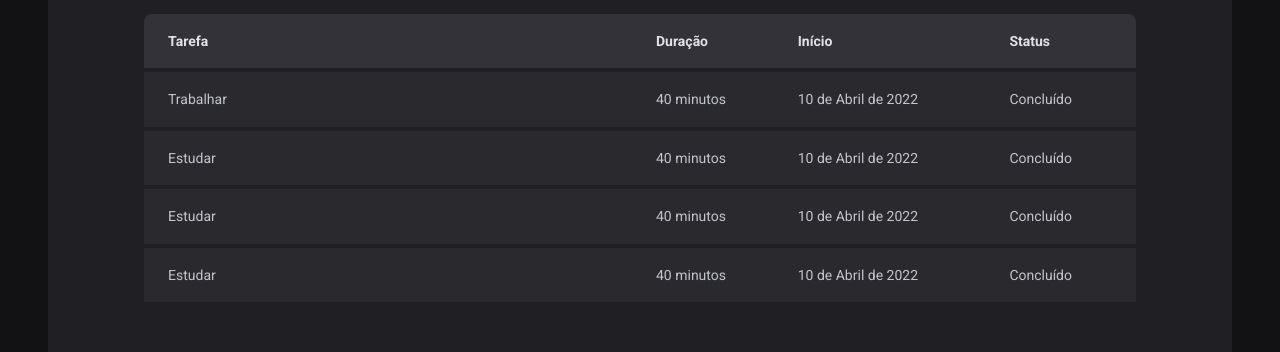
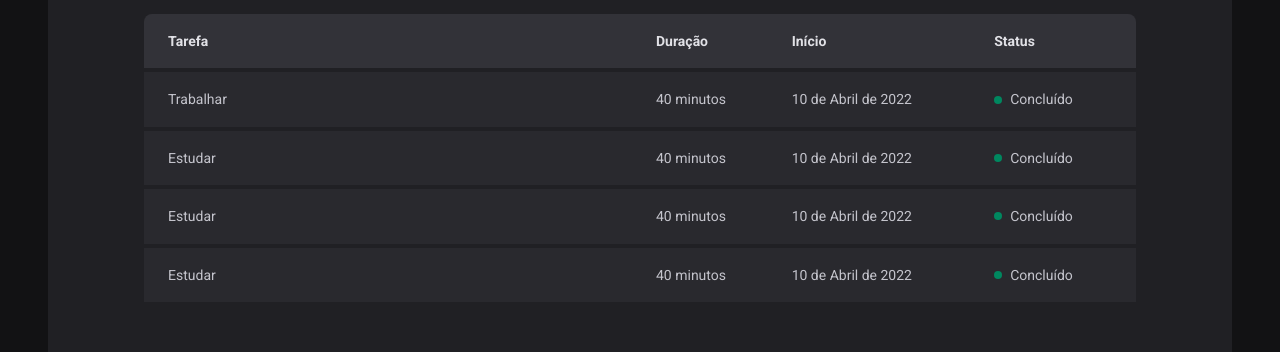
Before and after one commit to devkazu/02-ignite-timer, a React (Vite) app: page /history in a window 1280 px wide. Shown: the part 222-574 px from the top of the page. Built offline with nearby package versions, Linux system fonts and the light colour scheme.

Commit message:
feat: status

```diff
--- a/src/pages/History/index.tsx
+++ b/src/pages/History/index.tsx
@@ -1,4 +1,4 @@
-import { HistoryContainer, HistoryList } from "./styles";
+import { HistoryContainer, HistoryList, Status } from "./styles";
 
 export function History() {
   return (
@@ -19,25 +19,33 @@
               <td>Trabalhar</td>
               <td>40 minutos</td>
               <td>10 de Abril de 2022</td>
-              <td>Concluído</td>
+              <td>
+                <Status statusColor="green">Concluído</Status>
+              </td>
             </tr>
             <tr>
               <td>Estudar</td>
               <td>40 minutos</td>
               <td>10 de Abril de 2022</td>
-              <td>Concluído</td>
+              <td>
+                <Status statusColor="green">Concluído</Status>
+              </td>
             </tr>
             <tr>
               <td>Estudar</td>
               <td>40 minutos</td>
               <td>10 de Abril de 2022</td>
-              <td>Concluído</td>
+              <td>
+                <Status statusColor="green">Concluído</Status>
+              </td>
             </tr>
             <tr>
               <td>Estudar</td>
               <td>40 minutos</td>
               <td>10 de Abril de 2022</td>
-              <td>Concluído</td>
+              <td>
+                <Status statusColor="green">Concluído</Status>
+              </td>
             </tr>
           </tbody>
         </table>
--- a/src/pages/History/styles.ts
+++ b/src/pages/History/styles.ts
@@ -56,3 +56,28 @@
     }
   }
 `;
+
+interface StatusProps {
+  statusColor: keyof typeof STATUS_COLORS;
+}
+
+export const Status = styled.span<StatusProps>`
+  display: flex;
+  align-items: center;
+  gap: 0.5rem;
+
+  &::before {
+    content: "";
+    width: 0.5rem;
+    height: 0.5rem;
+    border-radius: 50%;
+    background-color: ${(props) =>
+      props.theme[STATUS_COLORS[props.statusColor]]};
+  }
+`;
+
+const STATUS_COLORS = {
+  yellow: "yellow-500",
+  green: "green-500",
+  red: "red-500",
+};
```
